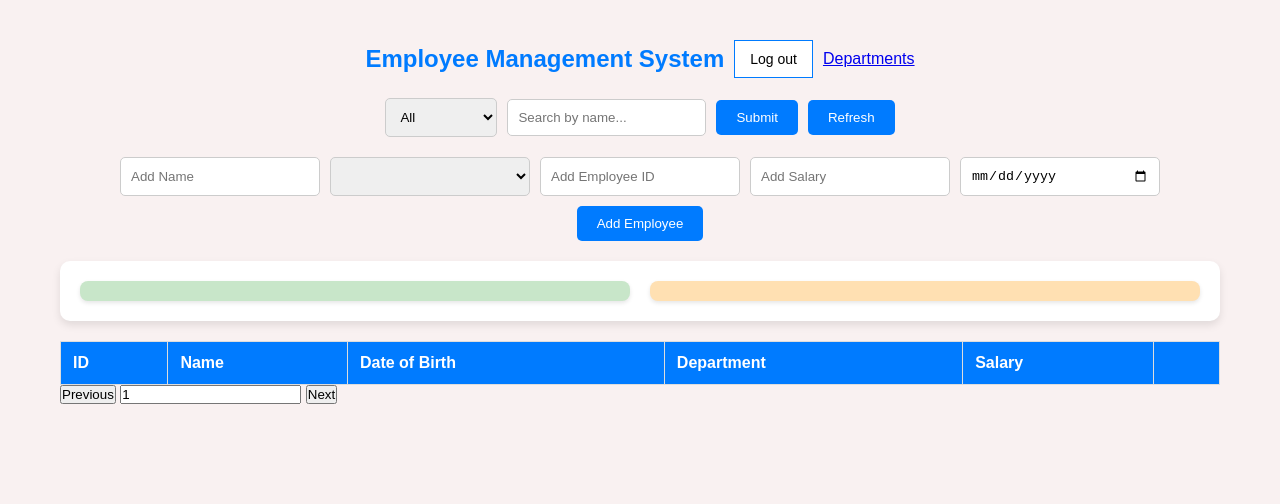
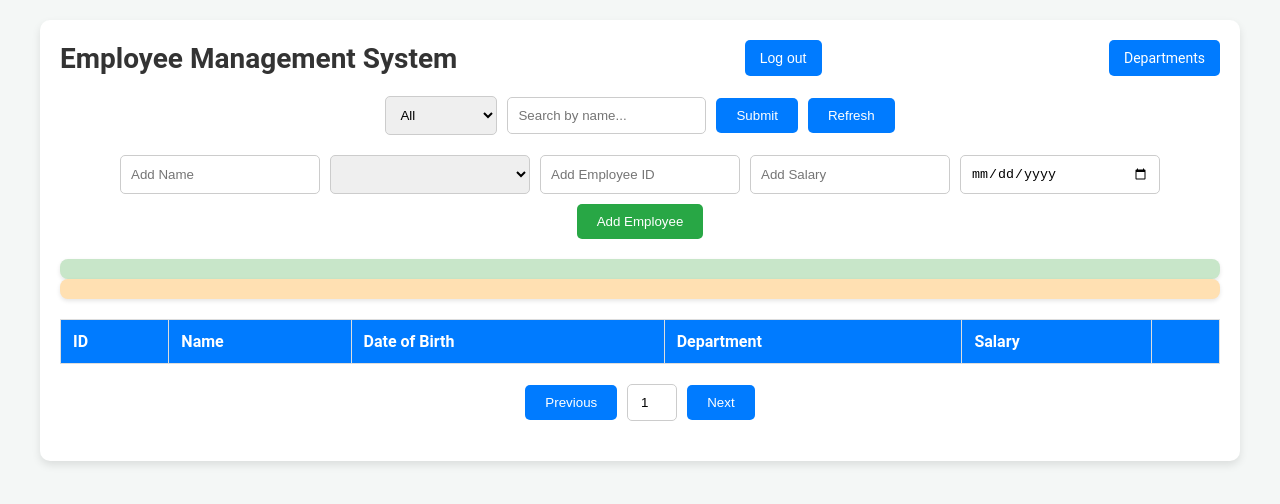
Before and after one commit to kieloBash/employee-system-frontend, a plain HTML site: page home.html in a window 1280 px wide. Drawn offline with Linux system fonts and the light colour scheme; no server answers; sample sign-in values are in the browser's storage.

Commit message:
css change

```diff
--- a/home.css
+++ b/home.css
@@ -5,8 +5,8 @@
 }
 
 body {
-  font-family: Arial, sans-serif;
-  background-color: #f9f1f1;
+  font-family: 'Roboto', sans-serif;
+  background-color: #f4f7f6;
   padding: 20px;
 }
 
@@ -14,27 +14,36 @@ body {
   max-width: 1200px;
   margin: 0 auto;
   padding: 20px;
+  background-color: #fff;
+  border-radius: 10px;
+  box-shadow: 0 4px 8px rgba(0, 0, 0, 0.1);
 }
 
 .header {
   display: flex;
-  justify-content: center;
+  justify-content: space-between;
   align-items: center;
-  gap: 10px;
   margin-bottom: 20px;
 }
 
 .title {
-  font-size: 24px;
-  color: #007BFF;
+  font-size: 28px;
+  color: #333;
 }
 
-.logout-btn {
+.logout-btn, .department-btn {
   padding: 10px 15px;
-  background-color: #fff;
-  border: 1px solid #007BFF;
+  background-color: #007BFF;
+  color: white;
+  border: none;
+  border-radius: 5px;
   font-size: 14px;
   cursor: pointer;
+  text-decoration: none;
+}
+
+.logout-btn:hover, .department-btn:hover {
+  background-color: #0056b3;
 }
 
 .search-section, .add-employee-section, .stats-section, .table-section {
@@ -63,6 +72,10 @@ body {
   cursor: pointer;
 }
 
+.search-submit-btn:hover {
+  background-color: #0056b3;
+}
+
 .add-employee-form {
   display: flex;
   flex-wrap: wrap;
@@ -79,16 +92,39 @@ body {
 
 .submit-btn {
   padding: 10px 20px;
-  background-color: #007BFF;
+  background-color: #28a745;
   color: white;
   border: none;
   border-radius: 5px;
   cursor: pointer;
 }
 
+.submit-btn:hover {
+  background-color: #218838;
+}
+
 .stats {
-  font-size: 16px;
-  color: #007BFF;
+  font-size: 18px;
+  color: #333;
+  text-align: center;
+  padding: 10px 20px;
+  border-radius: 8px;
+  background-color: #e3f2fd;
+  box-shadow: 0 2px 4px rgba(0, 0, 0, 0.1);
+  width: 100%;
+}
+
+.stats:nth-child(1) {
+  background-color: #c8e6c9;
+}
+
+.stats:nth-child(2) {
+  background-color: #ffe0b2;
+}
+
+.stats:hover {
+  transform: scale(1.05);
+  transition: all 0.3s ease;
 }
 
 .employee-table {
@@ -120,50 +156,33 @@ button {
   cursor: pointer;
 }
 
-/* button:hover {
-  opacity: 0.9;
-} */
-
-.stats-section {
+.pagination-controls {
   display: flex;
-  justify-content: space-between;
-  gap: 20px;
-  background-color: #fff;
-  padding: 20px;
-  border-radius: 10px;
-  box-shadow: 0 4px 8px rgba(0, 0, 0, 0.1);
-  margin-bottom: 20px;
+  justify-content: center;
+  align-items: center;
+  gap: 10px;
+  margin-top: 20px;
 }
 
-.stats {
-  font-size: 18px;
-  font-weight: bold;
-  color: #333;
-  text-align: center;
+.pagination-controls button {
   padding: 10px 20px;
-  border-radius: 8px;
-  background-color: #e3f2fd; /* Light blue background */
-  box-shadow: 0 2px 4px rgba(0, 0, 0, 0.1);
-  width: 100%;
+  background-color: #007BFF;
+  color: white;
+  border: none;
+  border-radius: 5px;
+  cursor: pointer;
 }
 
-.stats:nth-child(1) {
-  background-color: #c8e6c9; /* Greenish background for avg salary */
+.pagination-controls button:hover {
+  background-color: #0056b3;
 }
 
-.stats:nth-child(2) {
-  background-color: #ffe0b2; /* Orangeish background for avg age */
-}
-
-.stats:hover {
-  transform: scale(1.05);
-  transition: all 0.3s ease;
-}
-
-.stats-title {
-  font-size: 16px;
-  color: #007BFF;
-  margin-bottom: 5px;
+.pagination-controls input {
+  width: 50px;
+  padding: 10px;
+  border: 1px solid #ccc;
+  border-radius: 5px;
+  text-align: center;
 }
 
 .employee-table td button {
@@ -178,24 +197,23 @@ button {
 }
 
 .employee-table td button.edit-btn {
-  background-color: #4caf50; /* Green background for edit */
+  background-color: #4caf50;
   color: white;
 }
 
 .employee-table td button.delete-btn {
-  background-color: #f44336; /* Red background for delete */
+  background-color: #f44336;
   color: white;
 }
 
 .employee-table td button:hover {
-  /* transform: scale(1.05); */
   box-shadow: 0 4px 6px rgba(0, 0, 0, 0.1);
 }
 
 .employee-table td button.edit-btn:hover {
-  background-color: #45a049; /* Darker green for hover */
+  background-color: #45a049;
 }
 
 .employee-table td button.delete-btn:hover {
-  background-color: #e53935; /* Darker red for hover */
+  background-color: #e53935;
 }
```
